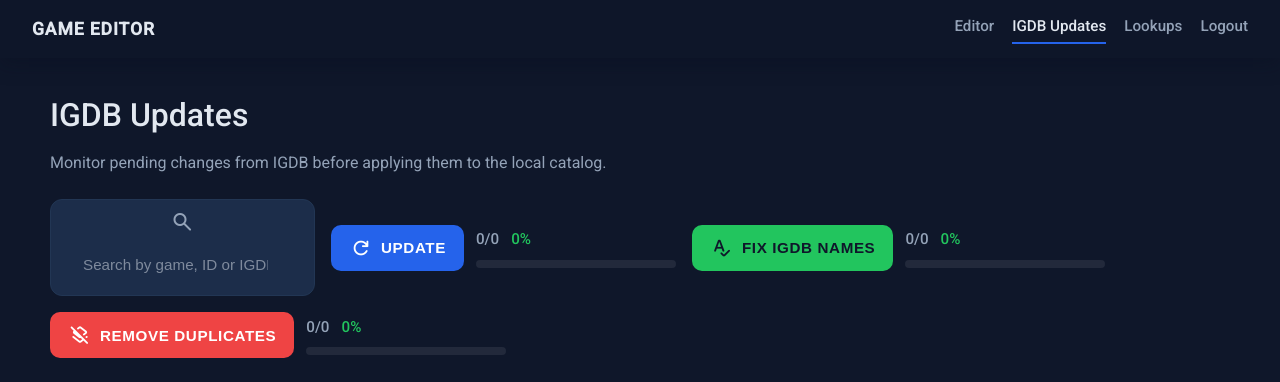
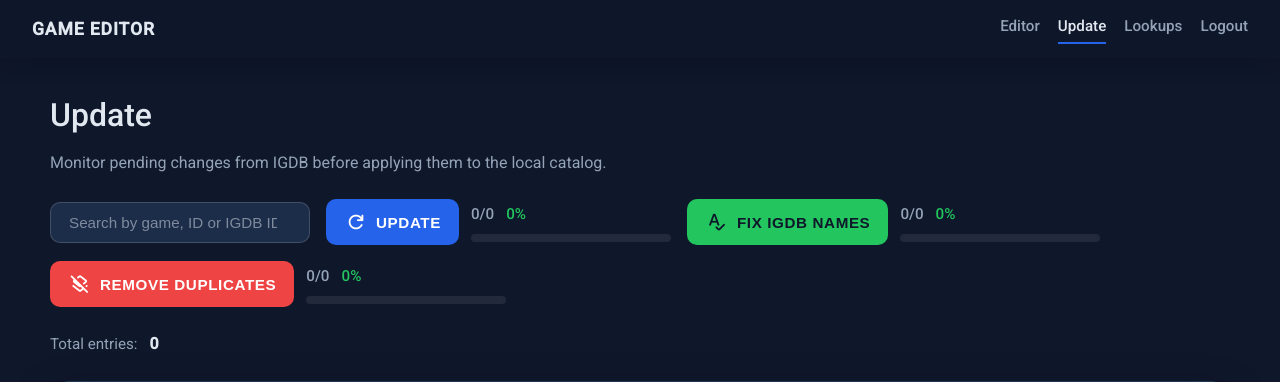
Before and after one commit to vinibailo/TT-Game-Liste-2, a Flask app: page /updates in a window 1280 px wide. Shown: the top 382 px of the page. Run offline with Flask 3, Linux system fonts and the light colour scheme; the visitor is signed in with stand-in values (Sample User, id 1); data that the repository does not hold is empty.

Commit message:
Revise update UI elements

```diff
--- a/static/style.css
+++ b/static/style.css
@@ -382,6 +382,38 @@
   justify-content: center;
 }
 
+.search-field {
+  display: inline-flex;
+  align-items: stretch;
+}
+
+.search-input {
+  flex: 1;
+  width: 100%;
+  padding: 11px 18px;
+  border-radius: 10px;
+  border: 1px solid rgba(255, 255, 255, 0.16);
+  background: var(--color-surface-elevated);
+  color: var(--color-text);
+  font-size: 0.95rem;
+  transition: border-color 120ms ease, box-shadow 120ms ease;
+}
+
+.search-input::placeholder {
+  color: rgba(226, 232, 240, 0.5);
+}
+
+.search-input:focus {
+  outline: none;
+  border-color: rgba(255, 255, 255, 0.36);
+  box-shadow: 0 0 0 1px rgba(255, 255, 255, 0.24);
+}
+
+.search-input:disabled {
+  opacity: 0.6;
+  cursor: not-allowed;
+}
+
 .btn-icon .material-symbols-rounded {
   font-size: 22px;
   line-height: 1;
@@ -760,28 +792,7 @@
 }
 
 .updates-search {
-  display: inline-flex;
-  align-items: center;
-  gap: 10px;
-  padding: 10px 18px;
-  border-radius: 12px;
-  border: 1px solid var(--color-border);
-  background: var(--color-surface-elevated);
-  color: var(--color-muted);
   min-width: 260px;
-}
-
-.updates-search input {
-  border: none;
-  background: transparent;
-  color: var(--color-text);
-  font-size: 0.95rem;
-  outline: none;
-  width: 100%;
-}
-
-.updates-search input::placeholder {
-  color: rgba(226, 232, 240, 0.5);
 }
 
 .updates-summary {
@@ -1023,28 +1034,7 @@
 }
 
 .lookups-search {
-  display: inline-flex;
-  align-items: center;
-  gap: 10px;
-  padding: 10px 18px;
-  border-radius: 12px;
-  border: 1px solid var(--color-border);
-  background: var(--color-surface-elevated);
-  color: var(--color-muted);
   min-width: 240px;
-}
-
-.lookups-search input {
-  border: none;
-  background: transparent;
-  color: var(--color-text);
-  font-size: 0.95rem;
-  outline: none;
-  width: 100%;
-}
-
-.lookups-search input::placeholder {
-  color: rgba(226, 232, 240, 0.5);
 }
 
 .lookups-summary {
--- a/templates/index.html
+++ b/templates/index.html
@@ -19,7 +19,7 @@
             <a class="topbar-brand" href="{{ url_for('web.index') }}">Game Editor</a>
             <nav class="topbar-nav" aria-label="Global">
                 <a class="topbar-link is-active" href="{{ url_for('web.index') }}">Editor</a>
-                <a class="topbar-link" href="{{ url_for('updates.updates_page') }}">IGDB Updates</a>
+                <a class="topbar-link" href="{{ url_for('updates.updates_page') }}">Update</a>
                 <a class="topbar-link" href="{{ url_for('lookups.lookups_page') }}">Lookups</a>
                 <a class="topbar-link" href="{{ url_for('web.logout') }}">Logout</a>
             </nav>
--- a/templates/lookups.html
+++ b/templates/lookups.html
@@ -15,7 +15,7 @@
             <a class="topbar-brand" href="{{ url_for('web.index') }}">Game Editor</a>
             <nav class="topbar-nav" aria-label="Global">
                 <a class="topbar-link" href="{{ url_for('web.index') }}">Editor</a>
-                <a class="topbar-link" href="{{ url_for('updates.updates_page') }}">IGDB Updates</a>
+                <a class="topbar-link" href="{{ url_for('updates.updates_page') }}">Update</a>
                 <a class="topbar-link is-active" href="{{ url_for('lookups.lookups_page') }}">Lookups</a>
                 <a class="topbar-link" href="{{ url_for('web.logout') }}">Logout</a>
             </nav>
@@ -36,14 +36,14 @@
                         {% endfor %}
                     </select>
                 </label>
-                <label class="lookups-search" for="lookup-search">
+                <label class="lookups-search search-field" for="lookup-search">
                     <span class="sr-only">Search entries</span>
-                    <span class="material-symbols-rounded" aria-hidden="true">search</span>
                     <input
                         type="search"
                         id="lookup-search"
                         placeholder="Search entries"
                         autocomplete="off"
+                        class="search-input"
                         data-search
                     />
                 </label>
--- a/templates/updates.html
+++ b/templates/updates.html
@@ -3,7 +3,7 @@
 <head>
     <meta charset="UTF-8" />
     <meta name="viewport" content="width=device-width, initial-scale=1.0" />
-    <title>IGDB Updates</title>
+    <title>Update</title>
     <link href="https://fonts.googleapis.com/css2?family=Roboto:wght@400;500&display=swap" rel="stylesheet" />
     <link rel="stylesheet" href="https://fonts.googleapis.com/css2?family=Material+Symbols+Rounded:opsz,wght,FILL,GRAD@20..48,400,0,0" />
     <link rel="stylesheet" href="{{ url_for('static', filename='style.css') }}" />
@@ -15,7 +15,7 @@
             <a class="topbar-brand" href="{{ url_for('web.index') }}">Game Editor</a>
             <nav class="topbar-nav" aria-label="Global">
                 <a class="topbar-link" href="{{ url_for('web.index') }}">Editor</a>
-                <a class="topbar-link is-active" href="{{ url_for('updates.updates_page') }}">IGDB Updates</a>
+                <a class="topbar-link is-active" href="{{ url_for('updates.updates_page') }}">Update</a>
                 <a class="topbar-link" href="{{ url_for('lookups.lookups_page') }}">Lookups</a>
                 <a class="topbar-link" href="{{ url_for('web.logout') }}">Logout</a>
             </nav>
@@ -24,18 +24,18 @@
     <main class="updates-page">
         <header class="updates-header">
             <div class="updates-title">
-                <h1>IGDB Updates</h1>
+                <h1>Update</h1>
                 <p>Monitor pending changes from IGDB before applying them to the local catalog.</p>
             </div>
             <div class="updates-actions">
-                <label class="updates-search" for="updates-search">
+                <label class="updates-search search-field" for="updates-search">
                     <span class="sr-only">Search updates</span>
-                    <span class="material-symbols-rounded" aria-hidden="true">search</span>
                     <input
                         type="search"
                         id="updates-search"
                         placeholder="Search by game, ID or IGDB ID"
                         autocomplete="off"
+                        class="search-input"
                         data-search
                     />
                 </label>
```
Also changed, not shown: static/updates.js (+12 -28 lines).
